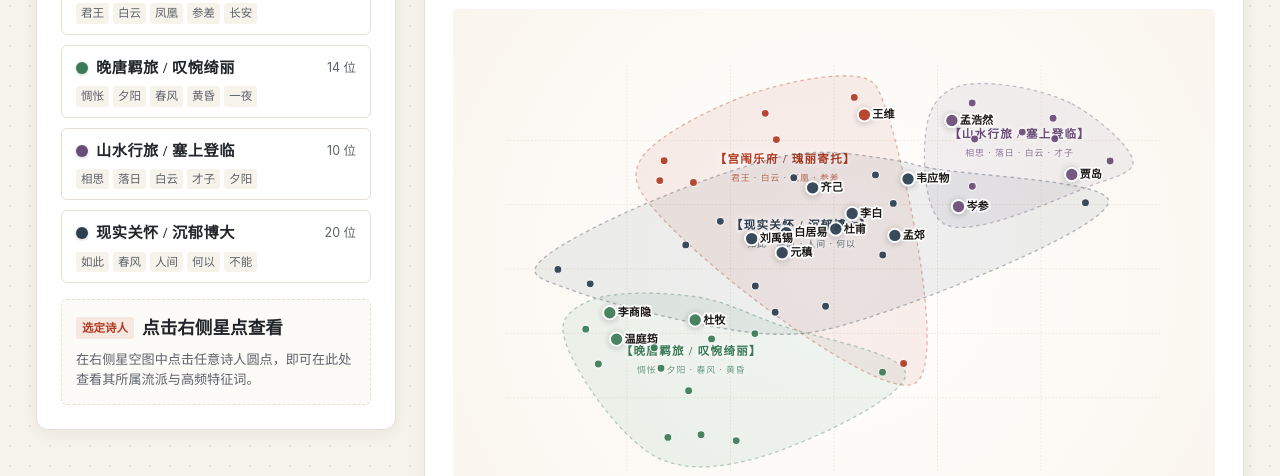
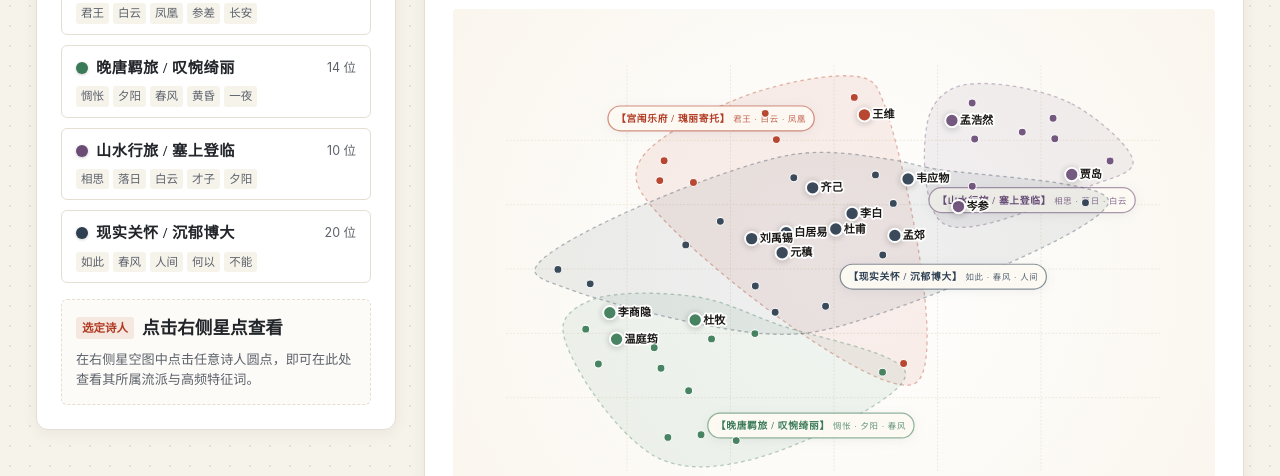
Before and after one commit to Shadowmistress233/lab-training-camp, a website built with Vite: page 01-tang-poetry-analysis/web/clusters.html in a window 1280 px wide. Shown: the part 324-800 px from the top of the page. Built offline with nearby package versions, Linux system fonts and the light colour scheme.

Commit message:
fix(clusters): implement exterior boundary anchor badge to eliminate label occlusion

```diff
--- a/01-tang-poetry-analysis/web/css/style.css
+++ b/01-tang-poetry-analysis/web/css/style.css
@@ -981,6 +981,23 @@ body {
   pointer-events: none;
 }
 
+/* 流派领地外挂徽标卡片 (Boundary Capsule Badge) */
+.cluster-territory-badge {
+  pointer-events: none;
+  transition: transform 0.3s ease;
+}
+
+.cluster-badge-box {
+  transition: all 0.3s cubic-bezier(0.25, 0.8, 0.25, 1);
+}
+
+.cluster-badge-text {
+  font-family: var(--font-serif);
+  user-select: none;
+  text-shadow: 0 1px 2px rgba(255, 255, 255, 0.8);
+}
+
+
 /* 散点与分级标签 */
 .poet-dot-group {
   cursor: pointer;
--- a/01-tang-poetry-analysis/web/js/clusters.js
+++ b/01-tang-poetry-analysis/web/js/clusters.js
@@ -251,6 +251,7 @@
         .y(d => d[1]);
 
       const clusterHullG = hullGroup.append('g')
+        .datum(cluster)
         .attr('class', `cluster-hull-container cluster-hull-${cluster.id}`);
 
       // 1. 水彩半透明领地底色
@@ -264,30 +265,88 @@
         .attr('stroke-width', 1.5)
         .attr('stroke-dasharray', '4 4');
 
-      // 2. 领地中央古典大标题 (Territory Banner)
-      clusterHullG.append('text')
-        .attr('class', 'cluster-territory-title')
-        .attr('x', cx)
-        .attr('y', cy - 10)
+      // 2. 沿凸包周长寻找离所有散点最开阔、无任何遮挡的黄金外缘标牌锚点 (Optimal Void Anchor)
+      const allPoetPoints = dataset.poets.map(p => [xScale(p.x), yScale(p.y)]);
+      let bestAnchor = paddedHull[0];
+      let maxClearance = -1;
+
+      for (let i = 0; i < paddedHull.length; i++) {
+        const p1 = paddedHull[i];
+        const p2 = paddedHull[(i + 1) % paddedHull.length];
+        for (let t = 0; t <= 1; t += 0.2) {
+          const sx = p1[0] * (1 - t) + p2[0] * t;
+          const sy = p1[1] * (1 - t) + p2[1] * t;
+
+          // 保持在可视画布安全边界内
+          if (sx < MARGIN.left + 80 || sx > WIDTH - MARGIN.right - 80 || sy < MARGIN.top + 20 || sy > HEIGHT - MARGIN.bottom - 20) {
+            continue;
+          }
+
+          let minDist = Infinity;
+          for (let k = 0; k < allPoetPoints.length; k++) {
+            const dx = allPoetPoints[k][0] - sx;
+            const dy = allPoetPoints[k][1] - sy;
+            const d = Math.sqrt(dx * dx + dy * dy);
+            if (d < minDist) minDist = d;
+          }
+
+          if (minDist > maxClearance) {
+            maxClearance = minDist;
+            bestAnchor = [sx, sy];
+          }
+        }
+      }
+
+      if (maxClearance === -1) {
+        const minY = d3.min(paddedHull, d => d[1]);
+        bestAnchor = [cx, Math.max(minY - 12, MARGIN.top + 20)];
+      }
+
+      // 3. 在外缘开阔处绘制工业级古风流派徽标卡 (Top/Edge Boundary Badge)
+      const badgeG = clusterHullG.append('g')
+        .attr('class', 'cluster-territory-badge')
+        .attr('transform', `translate(${bestAnchor[0]}, ${bestAnchor[1]})`);
+
+      // 徽标背景卡片 (宣纸底色 + 流派主题色细线描边 + 柔和投影)
+      const badgeBox = badgeG.append('rect')
+        .attr('class', 'cluster-badge-box')
+        .attr('y', -14)
+        .attr('height', 28)
+        .attr('rx', 14)
+        .attr('fill', '#fdfaf3')
+        .attr('fill-opacity', 0.94)
+        .attr('stroke', cluster.color)
+        .attr('stroke-width', 1.4)
+        .attr('stroke-opacity', 0.55)
+        .style('filter', 'drop-shadow(0 2px 6px rgba(44, 62, 80, 0.08))');
+
+      // 徽标文字: 流派名 + 核心关键词
+      const badgeText = badgeG.append('text')
+        .attr('class', 'cluster-badge-text')
+        .attr('y', 4)
         .attr('text-anchor', 'middle')
         .attr('fill', cluster.color)
-        .attr('font-size', '13px')
+        .attr('font-size', '11px')
+        .attr('letter-spacing', '0.8px');
+
+      badgeText.append('tspan')
         .attr('font-weight', 'bold')
-        .attr('letter-spacing', '1.5px')
-        .text(`【${cluster.name}】`);
+        .text(`【${cluster.name}】 `);
 
-      clusterHullG.append('text')
-        .attr('class', 'cluster-territory-sub')
-        .attr('x', cx)
-        .attr('y', cy + 10)
-        .attr('text-anchor', 'middle')
-        .attr('fill', cluster.color)
-        .attr('font-size', '10px')
-        .attr('opacity', 0.75)
-        .attr('letter-spacing', '1px')
-        .text(cluster.keywords.slice(0, 4).join(' · '));
+      badgeText.append('tspan')
+        .attr('font-size', '9.5px')
+        .attr('opacity', 0.8)
+        .text(cluster.keywords.slice(0, 3).join(' · '));
+
+      // 自适应外框宽度
+      const bbox = badgeText.node().getBBox();
+      const padW = 18;
+      badgeBox
+        .attr('x', -(bbox.width + padW) / 2)
+        .attr('width', bbox.width + padW);
     });
   }
+
 
   /**
    * 绘制诗人散点与分级标注 (Hierarchical Nodes)
@@ -367,15 +426,20 @@
         }
       });
 
-    // 更新领地气泡的高亮
+    // 更新领地气泡与徽标的高亮
     hullGroup.selectAll('.cluster-hull-container')
-      .each(function (d, i) {
-        const isCurrent = activeClusterId === null || activeClusterId === i;
-        d3.select(this).style('opacity', isCurrent ? 1 : 0.15);
-        d3.select(this).select('.cluster-hull-path')
-          .attr('fill-opacity', activeClusterId === i ? 0.16 : 0.08)
-          .attr('stroke-width', activeClusterId === i ? 2.5 : 1.5);
+      .each(function (c) {
+        const isCurrent = activeClusterId === null || activeClusterId === c.id;
+        const container = d3.select(this);
+        container.style('opacity', isCurrent ? 1 : 0.15);
+        container.select('.cluster-hull-path')
+          .attr('fill-opacity', activeClusterId === c.id ? 0.16 : 0.08)
+          .attr('stroke-width', activeClusterId === c.id ? 2.5 : 1.5);
+        container.select('.cluster-badge-box')
+          .attr('stroke-width', activeClusterId === c.id ? 2.0 : 1.4)
+          .attr('stroke-opacity', activeClusterId === c.id ? 0.9 : 0.55);
       });
+
   }
 
   /**
```
